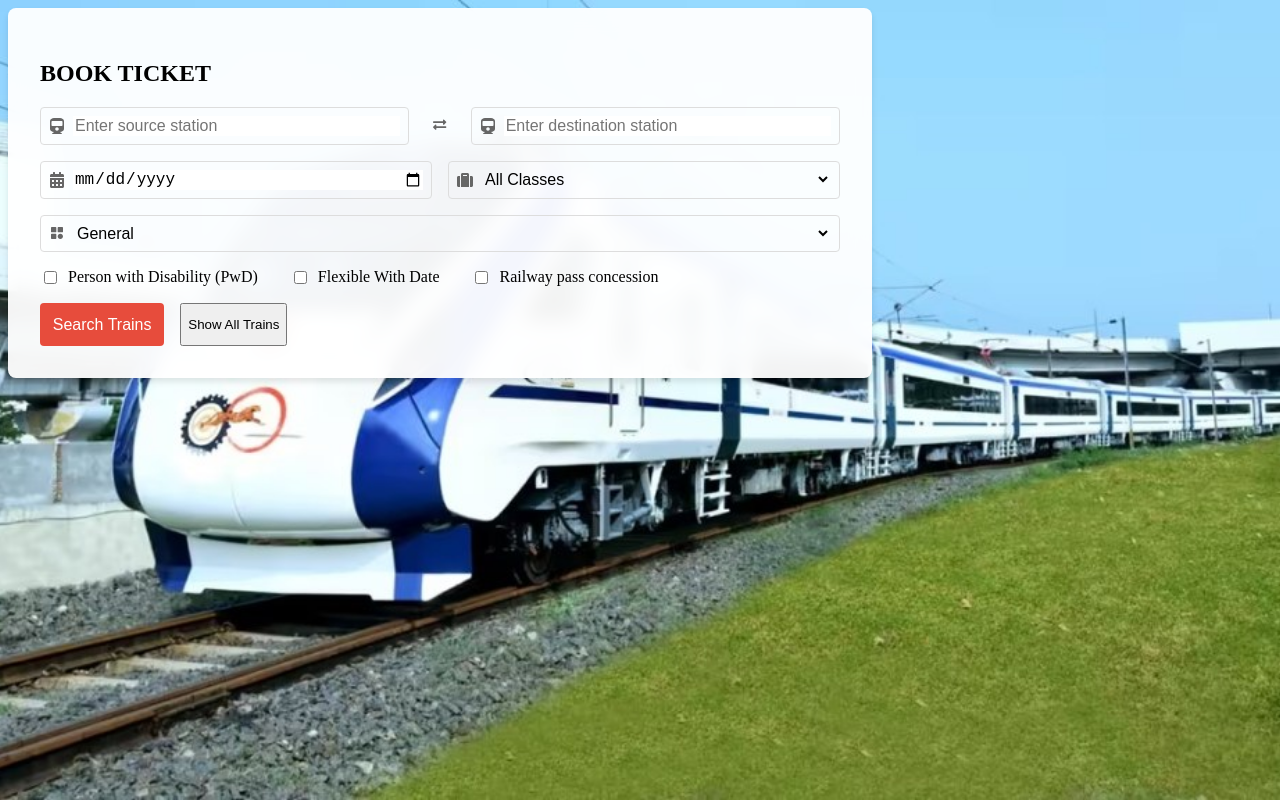
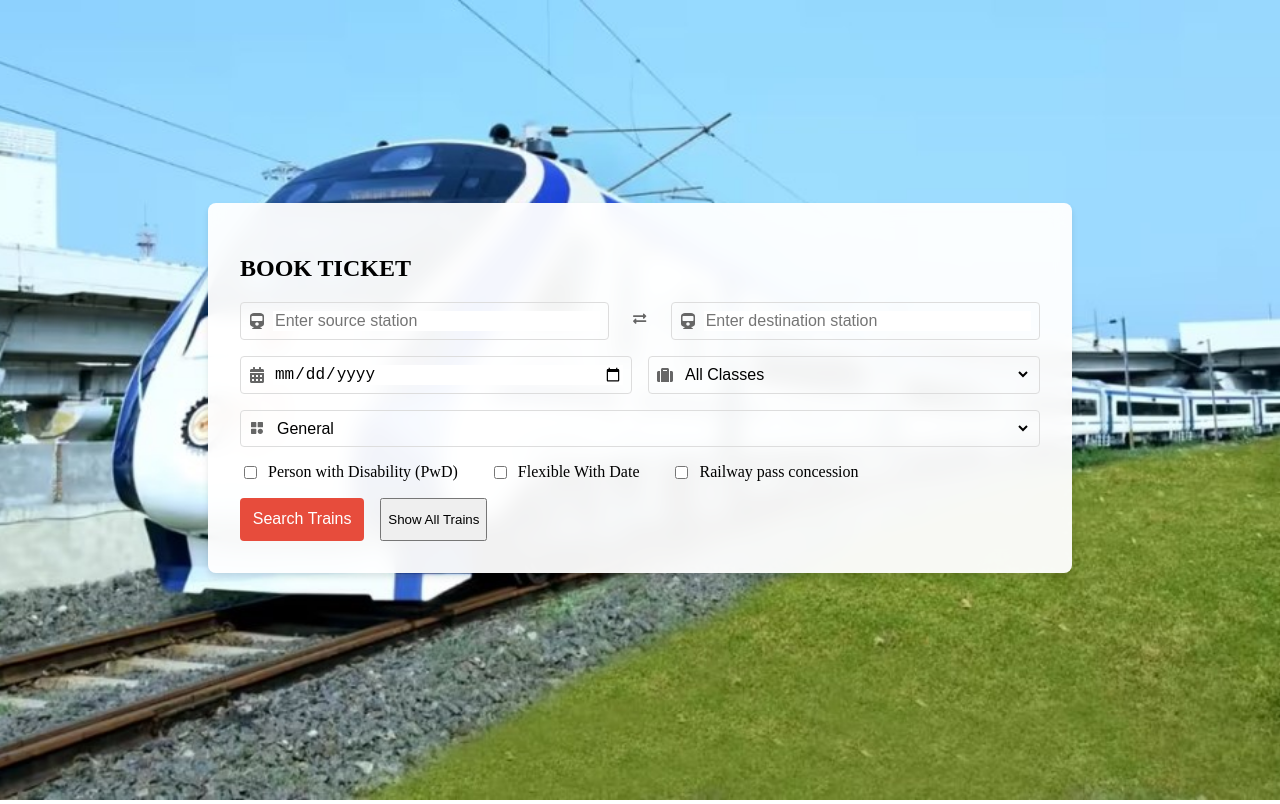
Before and after one commit to provks/cn-irctc-clone, a React (Vite) app: page / in a window 1280 px wide. Built offline with nearby package versions, Linux system fonts and the light colour scheme.

Commit message:
center the hompage form

```diff
--- a/src/pages/Home.jsx
+++ b/src/pages/Home.jsx
@@ -11,6 +11,7 @@ function Home() {
             <img src={trainImg} alt="Train image" className={styles.trainImage} />
         </div>
 
+        <div className={styles.container}>
         {/* booking form with source, destination, date of journey and class of travel */}
         <div className={styles.bookingForm}>
             <h2>BOOK TICKET</h2>
@@ -84,9 +85,10 @@ function Home() {
 
                 <div className={styles.buttonGroup}>
                     <button className={styles.searchButton} type="submit">Search Trains</button>
-                    <button className={styles.showAllButton} type="submit">Show All Trains</button>
+                    <button type="submit">Show All Trains</button>
                 </div>
             </form>
+        </div>
         </div>
     </>
   )
```
